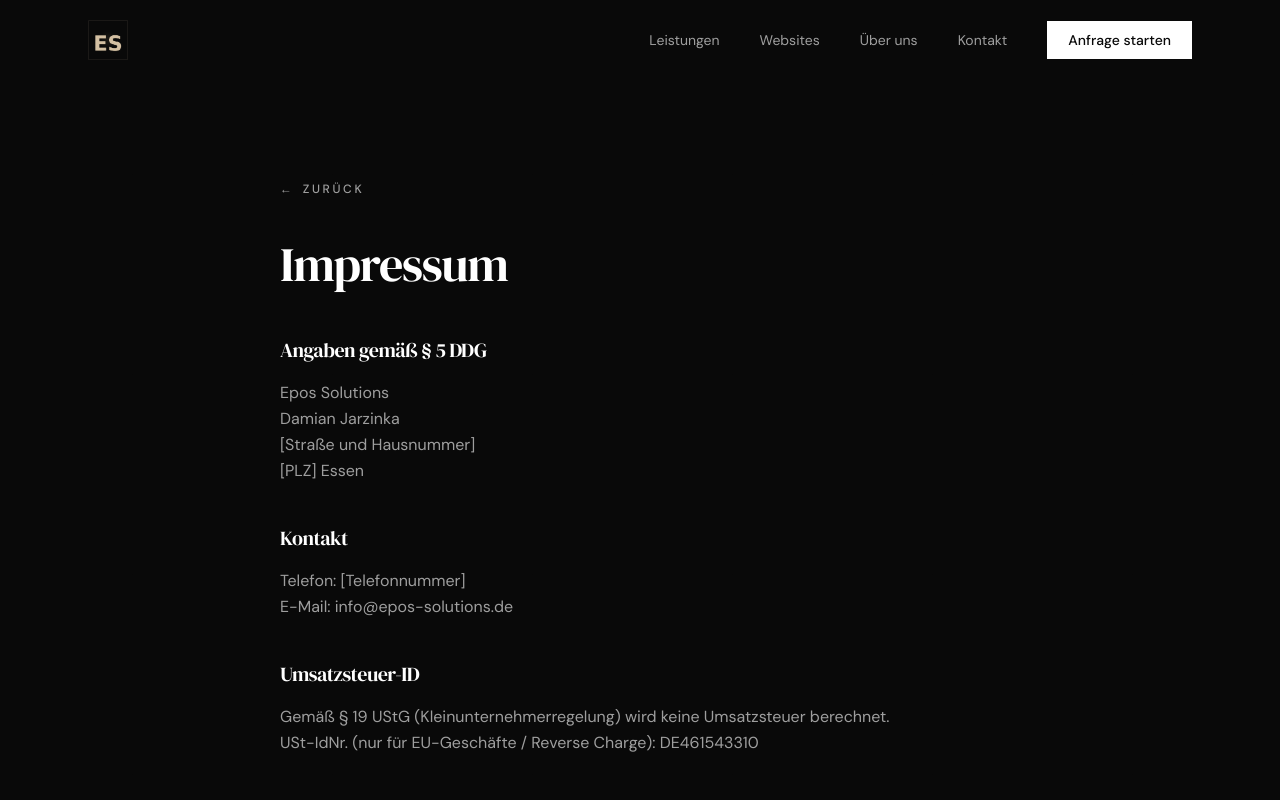
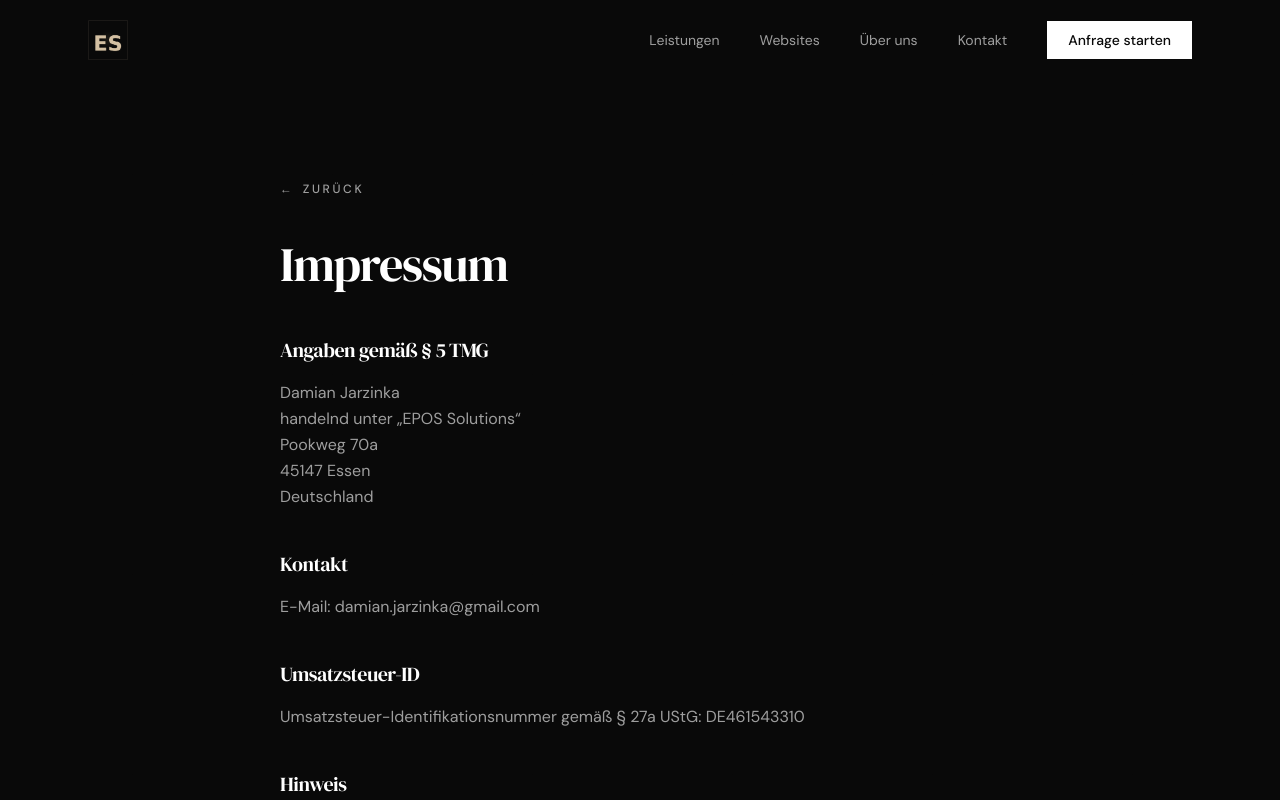
Before and after one commit to damianjarzinka-maker/Nexa-Solutions, a Next.js app: page /impressum in a window 1280 px wide. Shown: the top 800 px of the page. Built offline with nearby package versions, Linux system fonts and the light colour scheme.

Commit message:
Update Impressum with real address; use ES favicon as navbar logo

```diff
--- a/src/app/impressum/page.tsx
+++ b/src/app/impressum/page.tsx
@@ -10,26 +10,24 @@ export default function ImpressumPage() {
     <LegalLayout title="Impressum">
       <section>
         <h2 className="font-serif text-xl tracking-tight text-white">
-          Angaben gemäß § 5 DDG
+          Angaben gemäß § 5 TMG
         </h2>
         <p className="mt-4">
-          Epos Solutions
-          <br />
           Damian Jarzinka
           <br />
-          [Straße und Hausnummer]
+          handelnd unter „EPOS Solutions“
           <br />
-          [PLZ] Essen
+          Pookweg 70a
+          <br />
+          45147 Essen
+          <br />
+          Deutschland
         </p>
       </section>
 
       <section>
         <h2 className="font-serif text-xl tracking-tight text-white">Kontakt</h2>
-        <p className="mt-4">
-          Telefon: [Telefonnummer]
-          <br />
-          E-Mail: info@epos-solutions.de
-        </p>
+        <p className="mt-4">E-Mail: damian.jarzinka@gmail.com</p>
       </section>
 
       <section>
@@ -37,11 +35,13 @@ export default function ImpressumPage() {
           Umsatzsteuer-ID
         </h2>
         <p className="mt-4">
-          Gemäß § 19 UStG (Kleinunternehmerregelung) wird keine Umsatzsteuer
-          berechnet.
-          <br />
-          USt-IdNr. (nur für EU-Geschäfte / Reverse Charge): DE461543310
+          Umsatzsteuer-Identifikationsnummer gemäß § 27a UStG: DE461543310
         </p>
+      </section>
+
+      <section>
+        <h2 className="font-serif text-xl tracking-tight text-white">Hinweis</h2>
+        <p className="mt-4">Einzelunternehmen</p>
       </section>
     </LegalLayout>
   );
```
